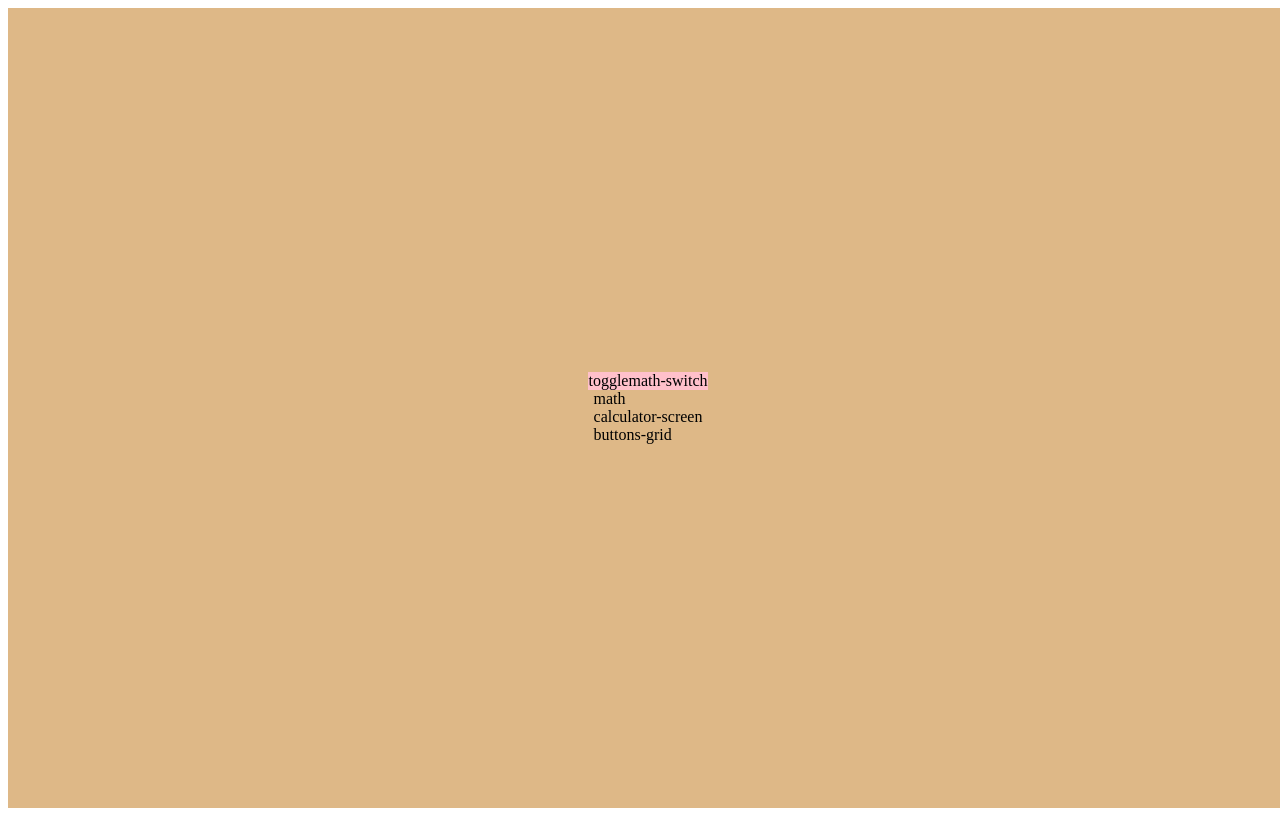
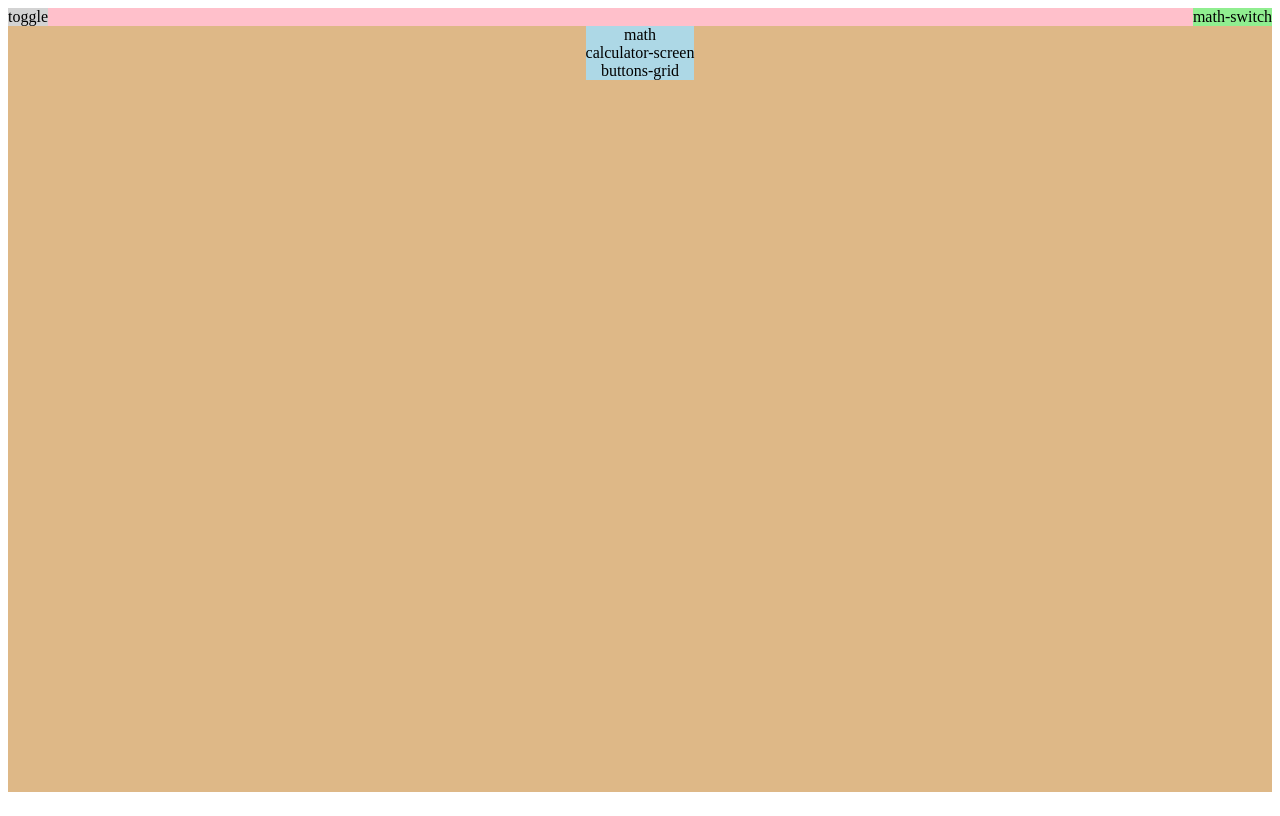
Before and after one commit to dev-dungeon-run/FairyTail_calculator, an Angular app: page / in a window 1280 px wide. Built offline with nearby package versions, Linux system fonts and the light colour scheme.

Commit message:
just did some of  the layout prt.2

```diff
--- a/src/app/calculator-page/calculator-page.html
+++ b/src/app/calculator-page/calculator-page.html
@@ -8,7 +8,6 @@
         <div class="math-switch">
             math-switch
         </div>
-
     </div>
 
     <div class="whole-calculator-and-math-screen">
--- a/src/app/calculator-page/calculator-page.scss
+++ b/src/app/calculator-page/calculator-page.scss
@@ -1,22 +1,35 @@
 .container-for-whole-calculator-page {
     display: flex;
     flex-direction: column;
-    justify-content: center;
     align-items: center;
-    height: 100vh;
-    width: 100vw;
+    height: 98vh;
+    width: 100%;
     background-color: burlywood;
 }
 
+/* -------------- switches -------------- */
 .page-switches {
     display: flex;
-    justify-content: center;
-    align-items: center;
+    justify-content: space-between;
+    width: 100%;
+    max-width: 1400px;
     padding: 0;
     margin-bottom: 0px;
     background-color: pink;
 }
 
+.toggle {
+    background-color: lightgray;
+}
+
+.math-switch {
+    background-color: lightgreen;
+}
+
 .whole-calculator-and-math-screen {
-
+    display: flex;
+    flex-direction: column;
+    align-items: center;
+    background-color: lightblue;
+    max-width: 1400px;
 }
```
